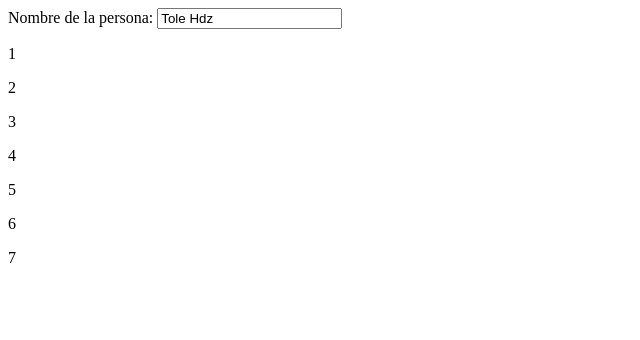
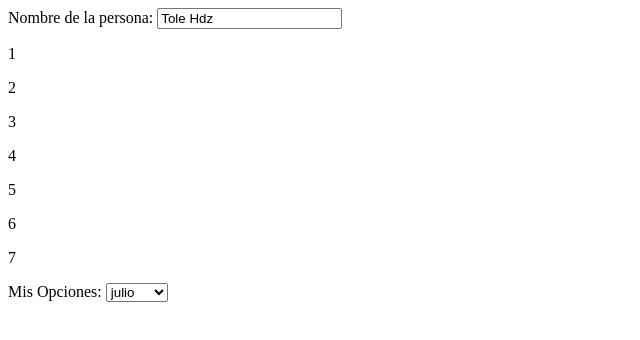
Before and after one commit to ToleHdz/Node.js, a website: page html/MiPagina.html in a window 1280 px wide. Shown: the whole page, without its empty margins (0-640 px from the left). Drawn offline with Linux system fonts and the light colour scheme.

Commit message:
Agregando metodos a JS

```diff
--- a/html/MiPagina.html
+++ b/html/MiPagina.html
@@ -18,6 +18,14 @@
 	<p id="trini">6</p>
 	<p id="monica">7</p>
 
+	<label for="opciones">Mis Opciones: </label>
+	<select id="opciones">
+		<option value="1">valerie</option>
+		<option value="2" selected>julio</option>
+		<option value="3">pablo</option>
+
+	</select>
+
 	<script type="text/javascript" src="./js/main.js"></script>
 </body>
 </html>
--- a/html/js/main.js
+++ b/html/js/main.js
@@ -3,3 +3,13 @@ function mensaje()
 	var texto = document.getElementById('nombre').value
 	alert(texto)
 }
+
+function Alerta()
+{
+	alert("Mi Mensaje es ahora")
+}
+
+function Cadena()
+{
+	return 'Mi Momento a llegado'
+}
```
